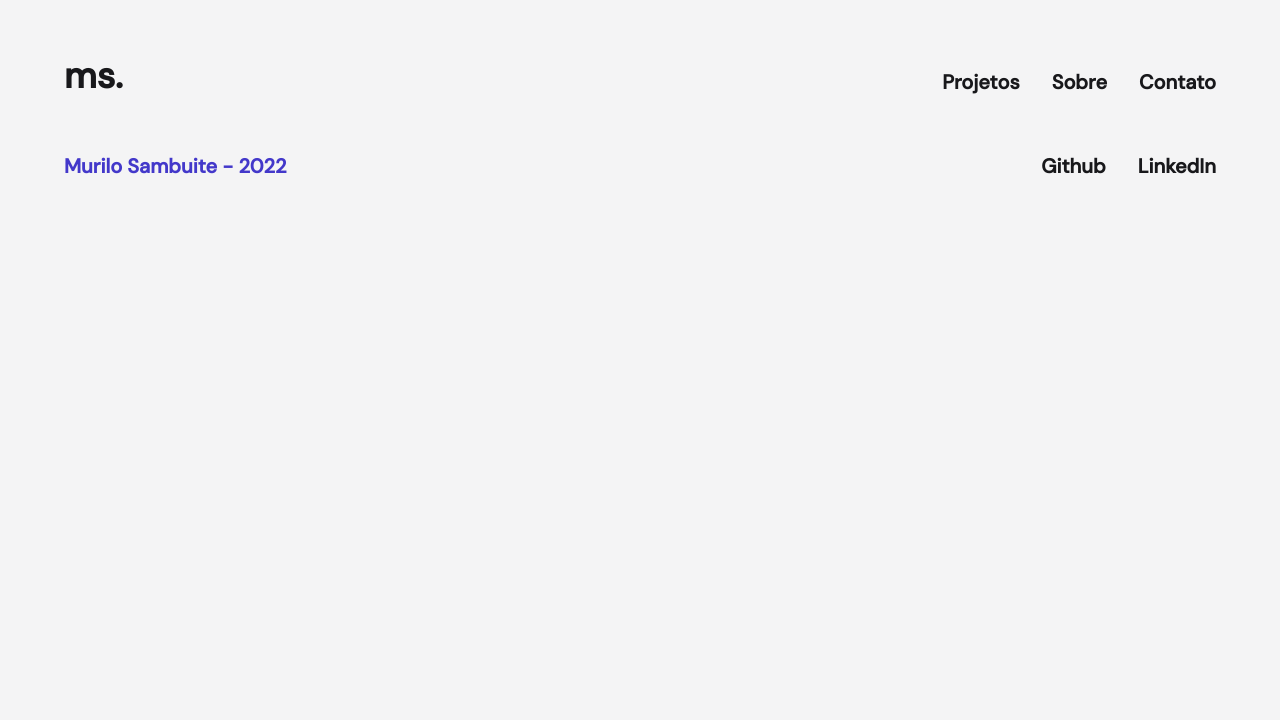
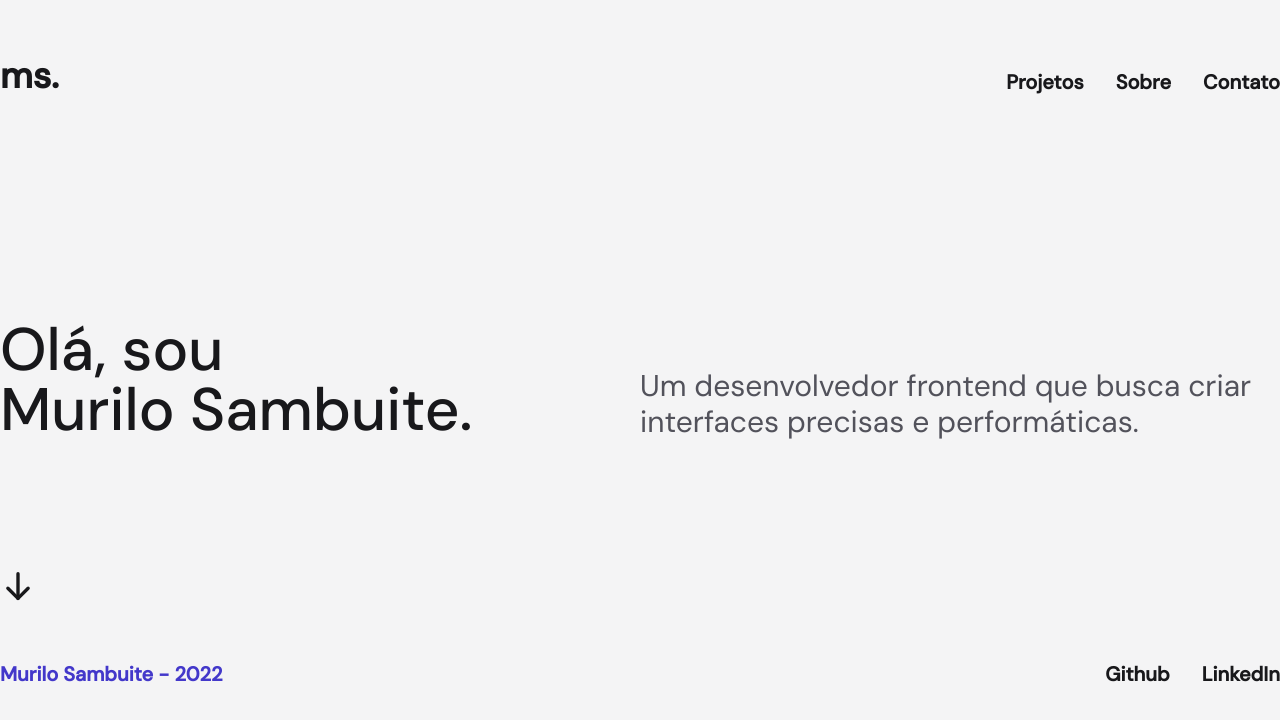
Before and after one commit to sambuite/portfolio, a Next.js app: page / in a window 1280 px wide. Shown: the top 720 px of the page. Built offline with nearby package versions, Linux system fonts and the light colour scheme.

Commit message:
add Hero; upgrade global css

```diff
--- a/package.json
+++ b/package.json
@@ -10,6 +10,7 @@
   },
   "dependencies": {
     "next": "12.1.6",
+    "phosphor-react": "^1.4.1",
     "react": "18.1.0",
     "react-dom": "18.1.0"
   },
--- a/src/components/Footer.tsx
+++ b/src/components/Footer.tsx
@@ -1,7 +1,7 @@
 export function Footer() {
   return (
     <footer className="flex items-center text-zinc-900 mb-20">
-      <div className="flex w-full max-w-6xl mx-auto mt-14 justify-between">
+      <div className="flex default-center mt-14 justify-between">
         <span className="text-xl text-indigo-700 font-semibold">
           Murilo Sambuite - 2022
         </span>
--- a/src/components/Header.tsx
+++ b/src/components/Header.tsx
@@ -13,7 +13,7 @@ export function Header() {
 
   return (
     <header className="flex items-center text-zinc-900">
-      <div className="flex w-full max-w-6xl mx-auto mt-14 justify-between">
+      <div className="flex default-center mt-14 justify-between">
         <span className="text-4xl font-bold">ms.</span>
         <nav className="self-end ">
           <a className="text-navigation" href="#">
--- /dev/null
+++ b/src/components/Main/Hero.tsx
@@ -0,0 +1,20 @@
+import { ArrowDown } from 'phosphor-react';
+
+export function Hero() {
+  return (
+    <section className="flex flex-col default-center mt-56 ">
+      <div className="flex justify-between">
+        <span className="text-h-1 whitespace-pre ">
+          Olá, sou {'\n'}Murilo Sambuite.
+        </span>
+        <span className="h-fit self-end text-h-2 w-1/2">
+          Um desenvolvedor frontend que busca criar interfaces precisas e
+          performáticas.
+        </span>
+      </div>
+      <a href="#" className="h-fit w-fit">
+        <ArrowDown className="w-9 h-9 mt-32 " weight="bold" />
+      </a>
+    </section>
+  );
+}
--- /dev/null
+++ b/src/components/Main/index.tsx
@@ -0,0 +1,9 @@
+import { Hero } from './Hero';
+
+export function Main() {
+  return (
+    <main>
+      <Hero />
+    </main>
+  );
+}
--- a/src/pages/index.tsx
+++ b/src/pages/index.tsx
@@ -1,6 +1,7 @@
 import Head from 'next/head';
 import { Footer } from '../components/Footer';
 import { Header } from '../components/Header';
+import { Main } from '../components/Main';
 
 export default function Home() {
   return (
@@ -10,7 +11,7 @@ export default function Home() {
       </Head>
       <div>
         <Header />
-        <main className="main"></main>
+        <Main />
         <Footer />
       </div>
     </>
--- a/src/styles/globals.css
+++ b/src/styles/globals.css
@@ -4,6 +4,10 @@
 
 body {
   @apply bg-zinc-100 text-zinc-900 dark:bg-zinc-900 dark:text-zinc-100;
+}
+
+.default-center {
+  @apply max-w-7xl w-full mx-auto;
 }
 
 .text-h-1 {
```
Also changed, not shown: 1 other file (tests, documents, lock files or other folders).
